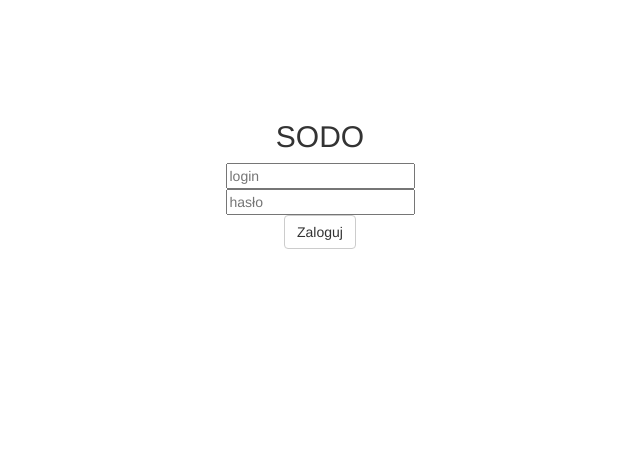
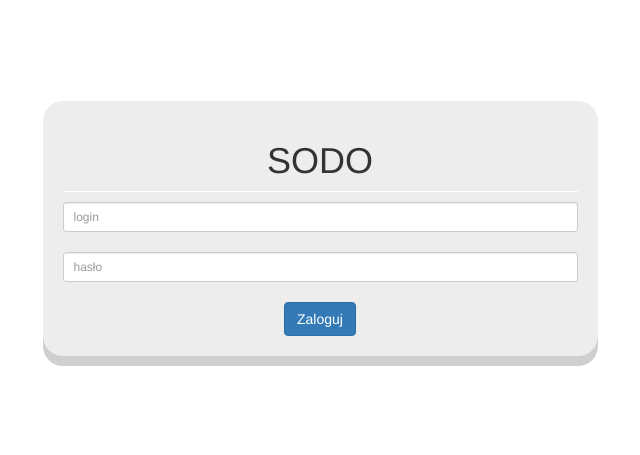
Before and after one commit to michak645/sodo, a Django app: page / in a window 1280 px wide. Shown: the top 455 px of the page, without its empty margins (320-960 px from the left). Run offline with Django 3.2, Linux system fonts and the light colour scheme; parts of the project's set-up code (start-up, migrations or seed data) failed here and were passed over; some libraries are stand-ins or nearby versions.

Commit message:
Nowa strona logowania

```diff
--- a/auth_ex/static/auth_ex/style.css
+++ b/auth_ex/static/auth_ex/style.css
@@ -1,7 +1,30 @@
 .container {
-	padding-top: 100px;
+    padding: 100px;
 }
 
-.center {
-	text-align: center;
+#logowanie {
+    background-color: #EDEDED;
+    padding-top: 20px;
+    padding-bottom: 20px;
+    padding-left: 20px;
+    padding-right: 20px;
+    border-radius: 20px;
+    border-color:#d2d2d2;
+    border-width: 10px;
+    box-shadow:0 10px 0 #cfcfcf;
 }
+
+#naglowek {
+ border:0 solid #fff;
+ border-bottom-width:1px;
+ padding-bottom:10px;
+ text-align: center;
+}
+
+.form-control {
+    border-radius: 10px;
+}
+
+.wrapper {
+    text-align: center;
+}
--- a/auth_ex/templates/auth_ex/index.html
+++ b/auth_ex/templates/auth_ex/index.html
@@ -17,9 +17,11 @@
 <body>
 
 <div class="container">
+    <div class="row">
+        <div class="col-md-offset-3 col-md-6">
             {% if messages %}
                 {% for message in messages %}
-                <p {% if message.tags %} class="alert alert-{{ message.tags }}" {% endif %}  role="alert">
+                    <p {% if message.tags %}  class="alert alert-{{ message.tags }}" {% endif %}  role="alert">
                         {{ message }}
                         <button type="button" class="close" data-dismiss="alert" aria-label="Close">
                             <span aria-hidden="true">&times;</span>
@@ -27,19 +29,27 @@
                     </p>
                 {% endfor %}
             {% endif %}
+        </div>
+    </div>
 
-        <div class="row center">
-            <h2>SODO</h2>
-            <div class="col-md-6 col-md-offset-3">
+    <div class="row">
+        <div class="col-md-offset-3 col-md-6">
+            <div class="form-login" id="logowanie">
+                <h1 id="naglowek">SODO</h1>
                 <form method="post" action="">{% csrf_token %}
-                    <input type="text" name="username" placeholder="login"><br>
-                    <input type="password" name="password" placeholder="hasło"><br>
-                    <input type="submit" name="login" value="Zaloguj" class="btn btn-default">
+                    <input type="text" name="username" class="form-control input-sm chat-input" placeholder="login"><br>
+                    <input type="password" name="password" class="form-control input-sm chat-input" placeholder="hasło"><br>
+                    <div class="wrapper">
+                        <span class="group-btn">
+                            <input type="submit" name="login" value="Zaloguj" class="btn btn-primary btn-md"></a>
+                        </span>
+                    </div>
                 </form>
             </div>
         </div>
     </div>
 
+</div>
 
 </body>
 
--- a/user_app/views.py
+++ b/user_app/views.py
@@ -45,8 +45,10 @@ def authenticate(request):
 
 
 def logout(request):
-    pracownik = request.session['pracownik']
-    if pracownik:
+    try:
+        pracownik = request.session['pracownik']
+        request.session['pracownik'] = None
+    except:
         request.session['pracownik'] = None
     return redirect('index')
 
```
Also changed, not shown: db.sqlite3. Lines whose indentation alone changed are shown as unchanged.
